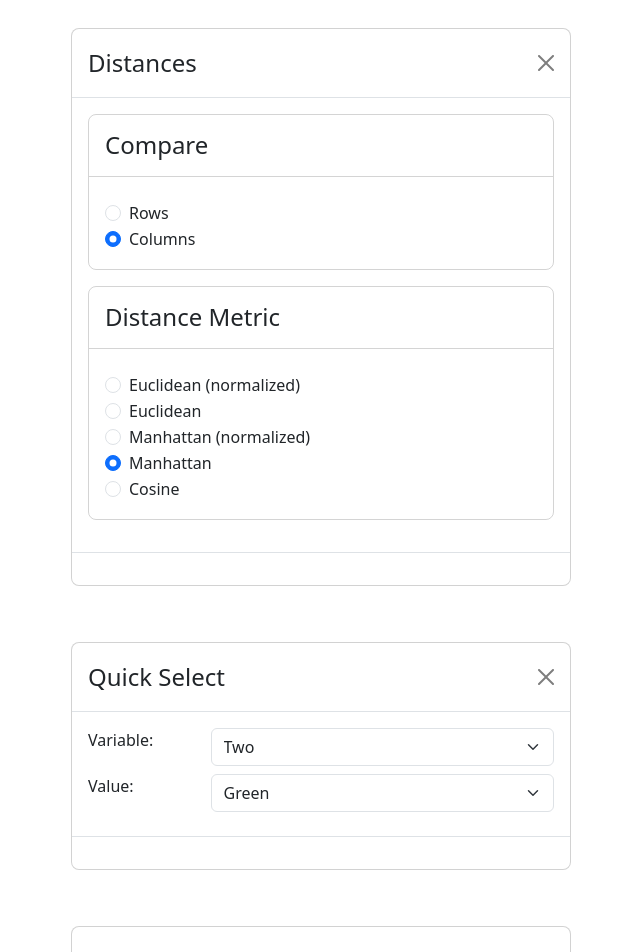
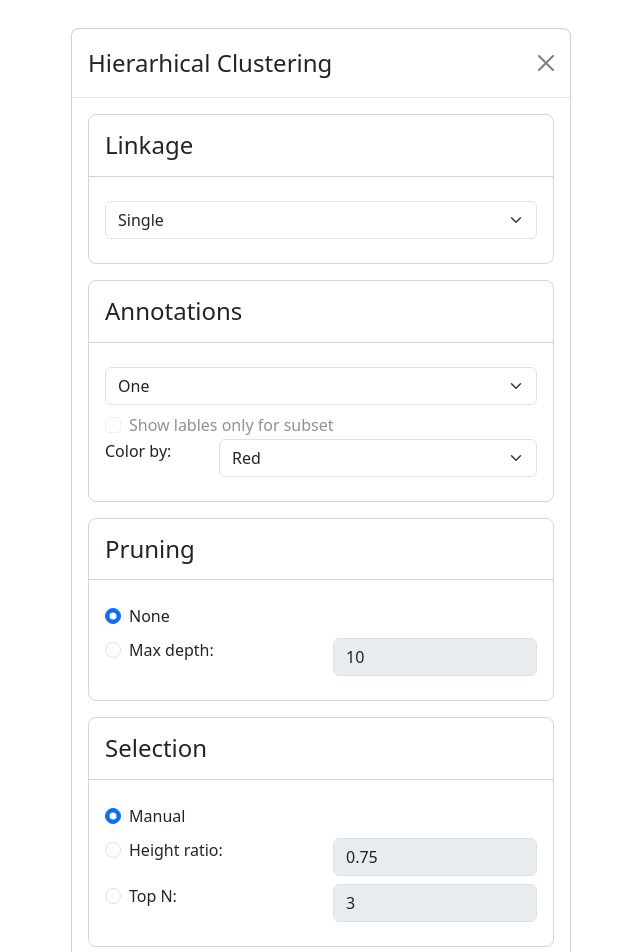
Before and after one commit to VesnaT/try_orange_web_gui, a React (Create React App) app: page / in a window 1280 px wide. Shown: the top 952 px of the page, without its empty margins (319-959 px from the left). Built offline with nearby package versions, Linux system fonts and the light colour scheme.

Commit message:
HC: Template

```diff
--- a/src/App.tsx
+++ b/src/App.tsx
@@ -3,10 +3,12 @@ import "./App.css";
 import Distances from "./templates/Distances";
 import QuickSelect from "./templates/QuickSelect";
 import ScatterPlot from "./templates/ScatterPlot";
+import HierarchicalClustering from "./templates/HierarchicalClustering";
 
 function App() {
   return (
     <div>
+      <HierarchicalClustering></HierarchicalClustering>
       <Distances></Distances>
       <QuickSelect></QuickSelect>
       <ScatterPlot></ScatterPlot>
--- /dev/null
+++ b/src/templates/HierarchicalClustering.tsx
@@ -0,0 +1,105 @@
+import React, { useState } from "react";
+import Dropdown from "../components/controls/Dropdown/Dropdown";
+import Widget from "../components/widget/Widget";
+import Box from "../components/controls/Boxes/Box";
+import Slider from "../components/controls/Slider/Slider";
+import Checkbox from "../components/controls/Checkbox/Checkbox";
+import RadioButtonsWithSpins from "../components/controls/RadioButtons/RadioButtonsWithSpins";
+
+const HierarchicalClustering = () => {
+  const linkageValues = ["Single", "Average", "Ward"];
+  const annotationValues = ["One", "Two", "Three"];
+  const colorValues = ["Red", "Blue", "Green"];
+  const pruningValues = ["None", "Max depth:"];
+  const selectionValues = ["Manual", "Height ratio:", "Top N:"];
+
+  const [linkageIndex, setLinkageIndex] = useState(0);
+  const [annotationIndex, setAnnotationIndex] = useState(0);
+  const [colorIndex, setColorIndex] = useState(0);
+  const [pruningIndex, setPruningIndex] = useState(0);
+  const [selectionIndex, setSelectionIndex] = useState(0);
+  const [maxDepth, setMaxDepth] = useState(10);
+  const [heightRatio, setHeightRatio] = useState(0.75);
+  const [topN, setTopN] = useState(3);
+  const [zoom, setZoom] = useState(0);
+
+  return (
+    <Widget title="Hierarhical Clustering">
+      <Box title="Linkage">
+        <Dropdown
+          values={linkageValues}
+          selectedValue={linkageValues[linkageIndex]}
+        ></Dropdown>
+      </Box>
+      <Box title="Annotations">
+        <Dropdown
+          values={annotationValues}
+          selectedValue={annotationValues[annotationIndex]}
+        ></Dropdown>
+        <Checkbox
+          checked={false}
+          label="Show lables only for subset"
+          disabled
+        ></Checkbox>
+        <Dropdown
+          values={colorValues}
+          selectedValue={colorValues[colorIndex]}
+          label="Color by:"
+        ></Dropdown>
+      </Box>
+      <Box title="Pruning">
+        <RadioButtonsWithSpins
+          options={[
+            { value: pruningValues[0], spinSetting: null },
+            {
+              value: pruningValues[1],
+              spinSetting: {
+                defaultValue: maxDepth,
+                min: 1,
+                max: 100,
+                callback: setMaxDepth,
+              },
+            },
+          ]}
+          selectedValue={pruningValues[pruningIndex]}
+          callback={(value: string) => {
+            setPruningIndex(pruningValues.indexOf(value));
+          }}
+        ></RadioButtonsWithSpins>
+      </Box>
+      <Box title="Selection">
+        <RadioButtonsWithSpins
+          options={[
+            { value: selectionValues[0], spinSetting: null },
+            {
+              value: selectionValues[1],
+              spinSetting: {
+                defaultValue: heightRatio,
+                min: 0,
+                max: 1,
+                step: 0.001,
+                callback: setHeightRatio,
+              },
+            },
+            {
+              value: selectionValues[2],
+              spinSetting: {
+                defaultValue: topN,
+                min: 1,
+                max: 20,
+                callback: setTopN,
+              },
+            },
+          ]}
+          selectedValue={selectionValues[selectionIndex]}
+          callback={(value: string) => {
+            setSelectionIndex(selectionValues.indexOf(value));
+          }}
+        ></RadioButtonsWithSpins>
+      </Box>
+      <Slider value={zoom} label="Zoom:" callback={setZoom}></Slider>
+    </Widget>
+  );
+};
+
+export default HierarchicalClustering;
```
